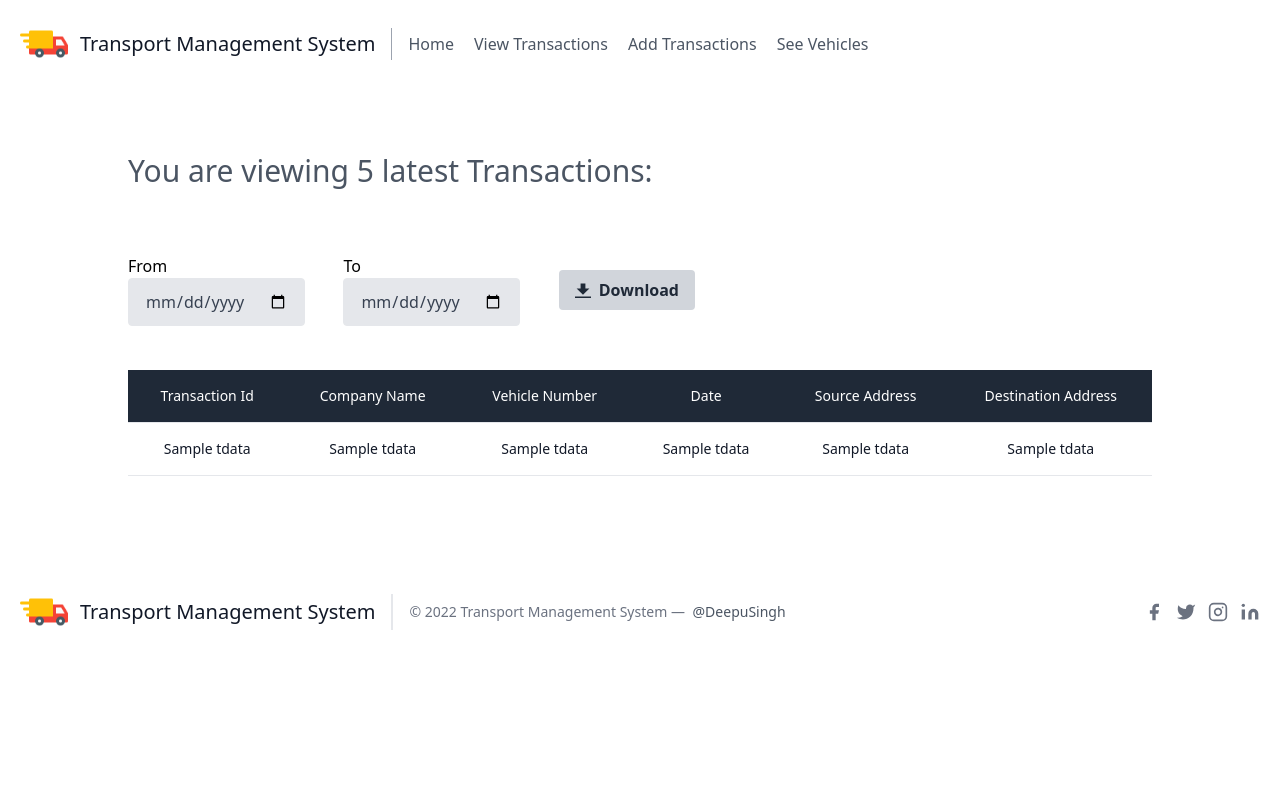
After one commit to gofordeepu/Trasnport_Management, a Flask app: template templates/view_transactions.html in a window 1280 px wide. The commit adds this page. Run offline with Flask 2, Linux system fonts and the light colour scheme; the template is opened without the code that fills it: most values are stand-ins (such as "Sample title", 1, 10 or a date in 2020); some libraries are stand-ins or nearby versions.

Commit message:
Created the first version of the app

```diff
--- a/app.py
+++ b/app.py
@@ -1,6 +1,9 @@
-from flask import Flask,render_template,request
+from flask import Flask,render_template,request,send_file
 from datetime import datetime
 import sqlite3
+import pandas as pd
+import os
+import pdfkit as pdf
 # connection to sqlite3
 def db_connection():
     con=sqlite3.connect("transport.db")
@@ -10,12 +13,30 @@ app = Flask(__name__)
 # homepage
 @app.route('/')
 def home():
-    return render_template("home.html")
+    try:
+        con=db_connection()
+        cur=con.cursor()
+        cur.execute("select count(tid) from transactions")
+        transactions=cur.fetchall()
+        print(transactions)
+        cur.execute("select count(vid) from vehicles")
+        vehicles=cur.fetchall()
+        print(vehicles)
+    except BaseException as e:
+        print(e)
+    return render_template("home.html",transactions=transactions[0][0],vehicles=vehicles[0][0])
 
 # see transactions
 @app.route('/transactions')
 def see_transactions():
-    return render_template("see_transactions.html")
+    try:
+        con=db_connection()
+        cur=con.cursor()
+        cur.execute("select t.tid,t.company,v.vehiclenumber,t.transaction_date,t.source,t.destination from transactions t join vehicles v on t.vehicle=v.vid order by t.tid desc limit 5")
+        tdata=cur.fetchall()
+    except BaseException as e:
+        print(e)
+    return render_template("view_transactions.html",tdata=tdata)
 
 
 # add transactions
@@ -28,24 +49,71 @@ def add_transactions():
         dAdd=request.form['dAdd']
         sDate = str(request.form['sDate'])
         vehicle=request.form['vehicle']
-        con=db_connection()
-        cur=con.cursor()
-        cur.execute("""insert into transactions  """)
-        print(company,sAdd,dAdd,vehicle,sDate)
+        try:
+            con=db_connection()
+            cur=con.cursor()
+            cur.execute("select count(tid) from transactions")
+            count=cur.fetchall()
+            print(count)
+            cur.execute(f"""insert into transactions(tid,company,vehicle,source,destination,transaction_date)values({count[0][0]+1},'{company}','{vehicle}','{sAdd}','{dAdd}','{sDate}')""")
+            con.commit()
+            con.close()
+            status=1
+        except BaseException as e:
+            print(e)
+            status=0
         return render_template('add_transactions.html',status=status)
     else:
         con=db_connection()
         cur=con.cursor()
         result=cur.execute("select * from vehicles")
         options=dict(result.fetchall())
+        print(options)
         con.close()
-        return render_template("add_transactions.html",options=options.values())
+        return render_template("add_transactions.html",options=options)
 
 # see vehicals
 @app.route('/vehicals')
 def see_vehicals():
-    return render_template("see_vehicals.html")
+    try:
+        con=db_connection()
+        cur=con.cursor()
+        cur.execute("select * from vehicles")
+        vehicles=cur.fetchall()
+    except BaseException as e:
+        print(e)
+    return render_template("see_vehicals.html",vehicles=vehicles)
 
+
+# download the pdf
+@app.route('/download',methods=['GET','POST'])
+def download():
+    try:
+        if request.method=='POST':
+            fromDate=str(request.form['from'])
+            toDate=str(request.form['to'])
+            template=f"""<h1>Transactions from {fromDate} to {toDate}"""
+            con=db_connection()
+            cur=con.cursor()
+            query=f"""
+            select t.tid,t.company,v.vehiclenumber,t.transaction_date,t.source,t.destination
+            from transactions t join vehicles v
+            on t.vehicle=v.vid where(t.transaction_date between '{fromDate}' AND '{toDate}')
+            order by t.transaction_date
+            """
+            cur.execute(query)
+            data=cur.fetchall()
+            heading=['transaction_id','Company Name','Vehicle Number','Transaction Date','Source Address','Destination Address']
+            df=pd.DataFrame(data,columns=heading)
+            transactions=df.to_html(index=False)
+            with open('deepu.html','w') as file:
+                file.write(template+transactions)
+            pdf.from_file('deepu.html','transaction.pdf')
+            os.remove('deepu.html')
+            return send_file('transaction.pdf')
+    except BaseException as e:
+        print(e)
+        return "something went wrong"
 
 # main driver function
 if __name__ == '__main__':
--- a/templates/home.html
+++ b/templates/home.html
@@ -20,11 +20,11 @@
               <div class="leading-relaxed">Confuse how to manage all the transactions for your vehical??? This solution is for you.You can see all your vehical related details from one page.</div>
             </div>
             <div class="p-4 sm:w-1/2 lg:w-1/4 w-1/2">
-              <h2 class="title-font font-medium text-3xl text-gray-900">2.7K</h2>
+              <h2 class="title-font font-medium text-3xl text-gray-900">{{transactions}}</h2>
               <p class="leading-relaxed">Transactions</p>
             </div>
             <div class="p-4 sm:w-1/2 lg:w-1/4 w-1/2">
-              <h2 class="title-font font-medium text-3xl text-gray-900"> 3</h2>
+              <h2 class="title-font font-medium text-3xl text-gray-900">{{vehicles}}</h2>
               <p class="leading-relaxed">Vehicles</p>
             </div>
           </div>
--- /dev/null
+++ b/templates/view_transactions.html
@@ -0,0 +1,92 @@
+<html lang="en">
+<head>
+    <meta charset="UTF-8">
+    <meta http-equiv="X-UA-Compatible" content="IE=edge">
+    <meta name="viewport" content="width=device-width, initial-scale=1.0">
+    <title>Transport Management System</title>
+    <link rel="icon" href="../static/imgs/delivery-truck.png">
+    <link rel="stylesheet" href="../static/css/style.css">
+    <script src="https://cdn.tailwindcss.com"></script>
+</head>
+<body>
+<!-- header -->
+{% include 'header.html' %}
+<h2 style="margin-left:10%;margin-bottom:5%" class="font-medium leading-tight text-3xl mt-0 mb-2 text-gray-600">You are viewing 5 latest Transactions:</h2>
+<form action="/download" method="post">
+<div class="filter" style="display: flex;">
+    <div class="from" style="margin-left:10%;">
+        <label for="from">From</label>
+        <input name="from" class="appearance-none block w-full bg-gray-200 text-gray-700 border border-black-500 rounded py-3 px-4 mb-3 leading-tight focus:outline-none focus:bg-white" id="grid-first-name" type="Date" placeholder="select" required>
+    </div>
+    <div class="to" style="margin-left:3%;">
+        <label for="to">To</label>
+        <input name="to" class="appearance-none block w-full bg-gray-200 text-gray-700 border border-black-500 rounded py-3 px-4 mb-3 leading-tight focus:outline-none focus:bg-white" id="grid-first-name" type="Date" placeholder="select" required>
+    </div>
+    <div class="see_transactions" style="margin-left:3%;margin-top:1.3%">
+        <button class="bg-gray-300 hover:bg-gray-400 text-gray-800 font-bold py-2 px-4 rounded inline-flex items-center">
+            <svg class="fill-current w-4 h-4 mr-2" xmlns="http://www.w3.org/2000/svg" viewBox="0 0 20 20"><path d="M13 8V2H7v6H2l8 8 8-8h-5zM0 18h20v2H0v-2z"/></svg>
+            <span>Download</span>
+          </button>
+    </div>
+</div>
+</form>
+<!-- section -->
+
+<div class="flex flex-col" style="margin-left: 10%;margin-right:10%;margin-bottom:5%">
+    <div class="overflow-x-auto sm:-mx-6 lg:-mx-8">
+      <div class="py-4 inline-block min-w-full items-center sm:px-6 lg:px-8 ">
+        <div class="overflow-hidden">
+          <table class="min-w-full text-center">
+            <thead class="border-b bg-gray-800">
+              <tr>
+                <th scope="col" class="text-sm font-medium text-white px-6 py-4">
+                  Transaction Id
+                </th>
+                <th scope="col" class="text-sm font-medium text-white px-6 py-4">
+                  Company Name
+                </th>
+                <th scope="col" class="text-sm font-medium text-white px-6 py-4">
+                  Vehicle Number
+                </th>
+                <th scope="col" class="text-sm font-medium text-white px-6 py-4">
+                  Date
+                </th>
+                <th scope="col" class="text-sm font-medium text-white px-6 py-4">
+                  Source Address
+                </th>
+                <th scope="col" class="text-sm font-medium text-white px-6 py-4">
+                  Destination Address
+                </th>
+              </tr>
+            </thead class="border-b">
+            <tbody>
+            {% for items in tdata %}
+              <tr class="bg-white border-b">
+                <td class="px-6 py-4 whitespace-nowrap text-sm font-medium text-gray-900">{{items[0]}}</td>
+                <td class="text-sm text-gray-900 font-light px-6 py-4 whitespace-nowrap">
+                  {{items[1]}}
+                </td>
+                <td class="text-sm text-gray-900 font-light px-6 py-4 whitespace-nowrap">
+                    {{items[2]}}
+                </td>
+                <td class="text-sm text-gray-900 font-light px-6 py-4 whitespace-nowrap">
+                    {{items[3]}}
+                </td>
+                <td class="text-sm text-gray-900 font-light px-6 py-4 whitespace-nowrap">
+                    {{items[4]}}
+                </td>
+                <td class="text-sm text-gray-900 font-light px-6 py-4 whitespace-nowrap">
+                    {{items[5]}}
+                </td>
+              </tr class="bg-white border-b">
+            {% endfor %}
+            </tbody>
+          </table>
+        </div>
+      </div>
+    </div>
+  </div>
+<!-- footer -->
+{% include 'footer.html' %}
+</body>
+</html>
```
Also changed, not shown: templates/add_transactions.html (+9 -2 lines), templates/see_transactions.html (deleted, +0 -20 lines), templates/see_vehicals.html (+30 -2 lines), 1 other file.
